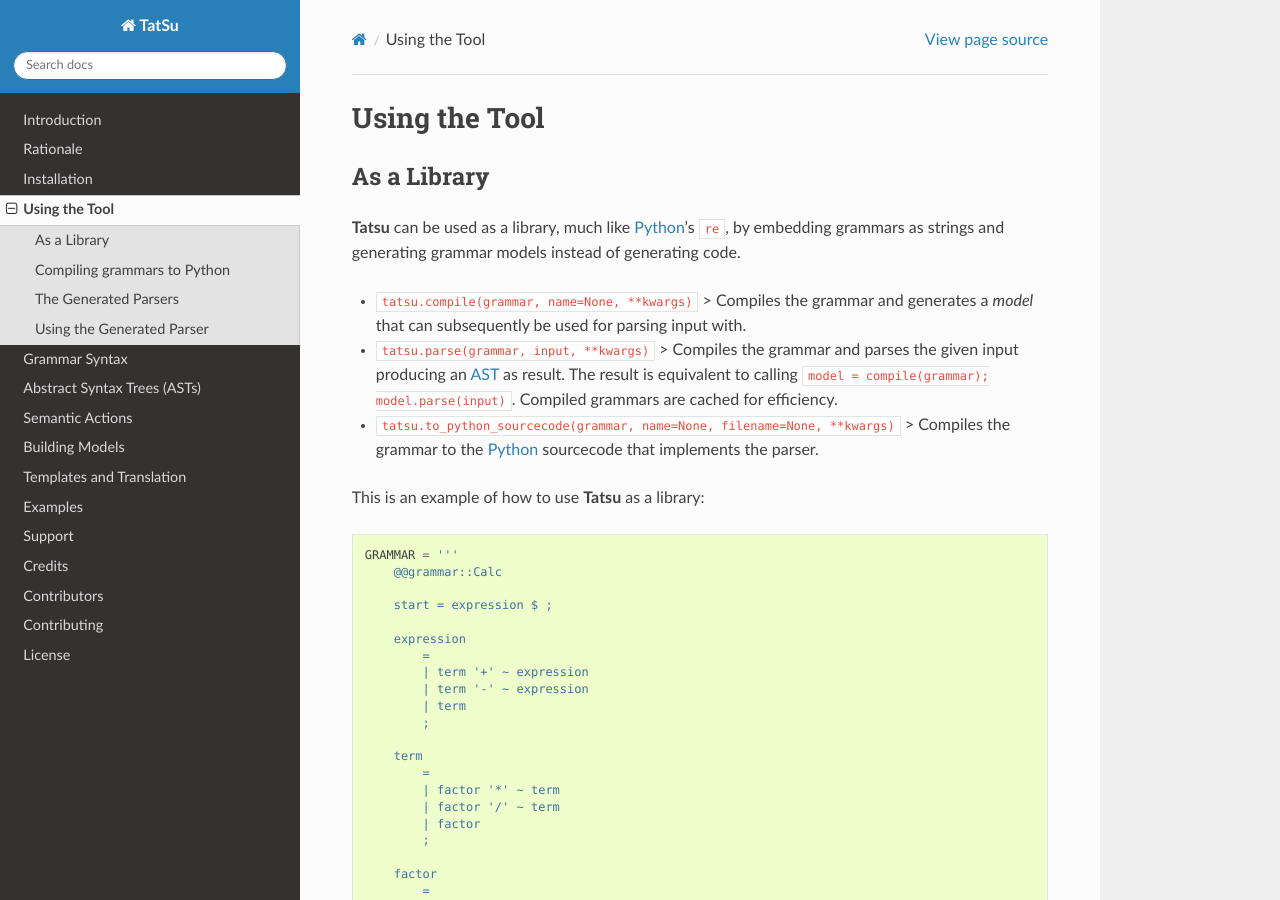
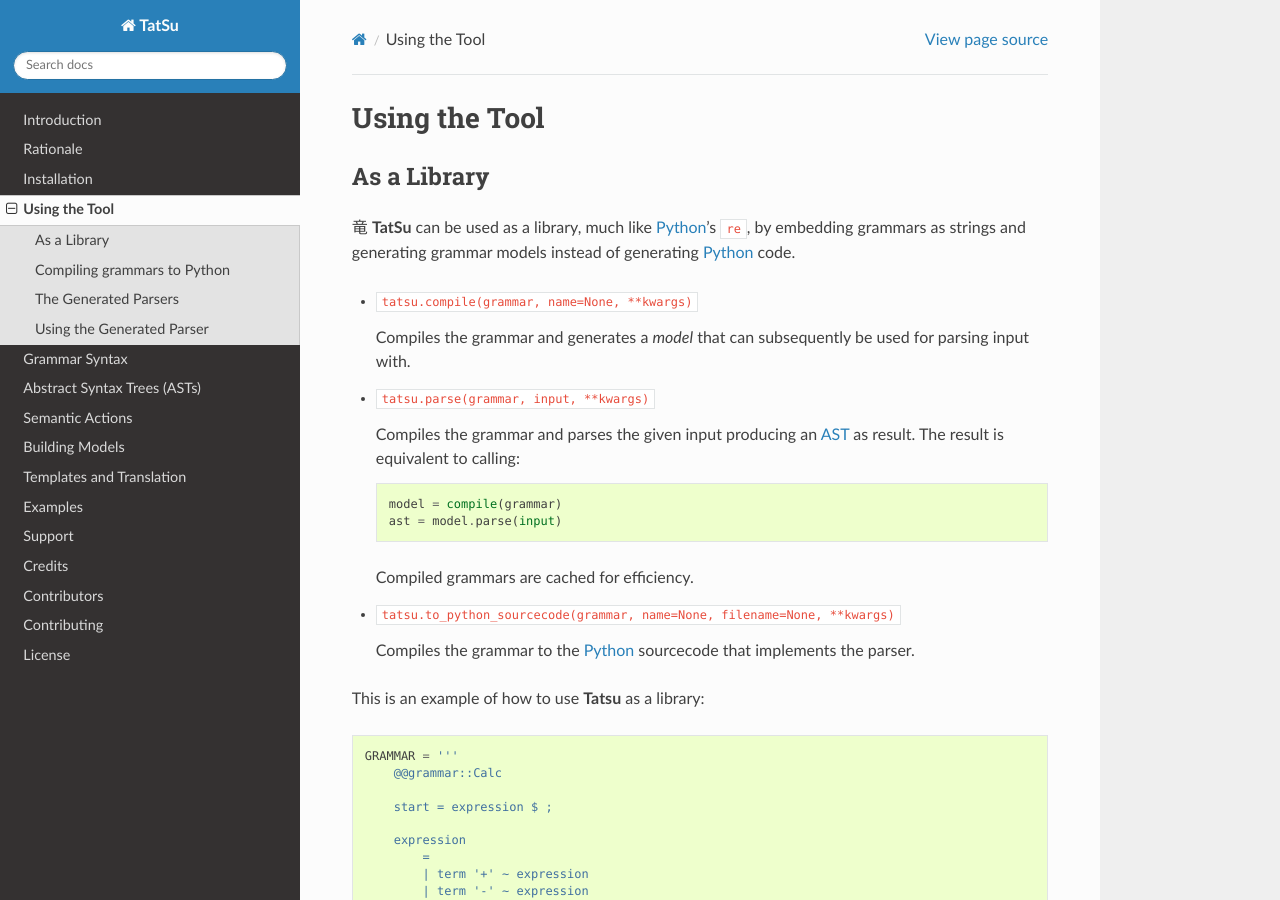
Before and after one commit to neogeny/TatSu, a Sphinx documentation site: the page built from docs/use.rst, in a window 1280 px wide and 900 px high. Built offline with Sphinx 7.4.7 and the Read the Docs theme 2.0.0, drawn with Linux system fonts in a browser that asks for light colours; the version number could not be read and is left out.

```diff
--- a/docs/index.rst
+++ b/docs/index.rst
@@ -31,6 +31,8 @@ variation of `EBNF`_ as input, and outputs `memoizing`_ (`Packrat`_)
 ``tatsu.grammars.Grammar`` object that can be used to parse any given
 input, much like the `re`_ module does with regular expressions, or it can generate a Python_ module that implements the parser.
 
+|TatSu| **TatSu** fully supports `left-recursive`_  rules in PEG_ grammars, and it honors *left-associativity* in the resulting parse trees.
+
 .. toctree::
     :maxdepth: 2
 
--- a/docs/links.rst
+++ b/docs/links.rst
@@ -18,6 +18,7 @@
 .. _Japanese: http://en.wikipedia.org/wiki/Japanese_grammar
 .. _KLOC: http://en.wikipedia.org/wiki/KLOC
 .. _Keywords: https://en.wikipedia.org/wiki/Reserved_word
+.. _`left-recursive`: https://en.wikipedia.org/wiki/Left_recursion
 .. _LICENSE.txt: LICENSE.txt
 .. _LL(1): http://en.wikipedia.org/wiki/LL(1)
 .. _MediaWiki: http://www.mediawiki.org/wiki/MediaWiki
--- a/docs/use.rst
+++ b/docs/use.rst
@@ -6,24 +6,24 @@ Using the Tool
 As a Library
 ~~~~~~~~~~~~
 
-**Tatsu** can be used as a library, much like `Python`_'s ``re``, by
-embedding grammars as strings and generating grammar models instead of
-generating code.
+|TatSu| **TatSu** can be used as a library, much like `Python`_'s ``re``, by embedding grammars as strings and generating grammar models instead of generating Python_ code.
 
--  ``tatsu.compile(grammar, name=None, **kwargs)`` > Compiles the
-   grammar and generates a *model* that can subsequently be used for
-   parsing input with.
+-   ``tatsu.compile(grammar, name=None, **kwargs)``
 
--  ``tatsu.parse(grammar, input, **kwargs)`` > Compiles the grammar and
-   parses the given input producing an
-   `AST <https://en.wikipedia.org/wiki/Abstract_syntax_tree>`__ as
-   result. The result is equivalent to calling
-   ``model = compile(grammar); model.parse(input)``. Compiled grammars
-   are cached for efficiency.
+    Compiles the grammar and generates a *model* that can subsequently be used for parsing input with.
 
--  ``tatsu.to_python_sourcecode(grammar, name=None, filename=None, **kwargs)``
-   > Compiles the grammar to the `Python`_ sourcecode that implements
-   the parser.
+-   ``tatsu.parse(grammar, input, **kwargs)``
+
+    Compiles the grammar and parses the given input producing an AST_ as result. The result is equivalent to calling::
+
+        model = compile(grammar)
+        ast = model.parse(input)
+
+    Compiled grammars are cached for efficiency.
+
+-   ``tatsu.to_python_sourcecode(grammar, name=None, filename=None, **kwargs)``
+
+    Compiles the grammar to the `Python`_ sourcecode that implements the parser.
 
 This is an example of how to use **Tatsu** as a library:
 
```
